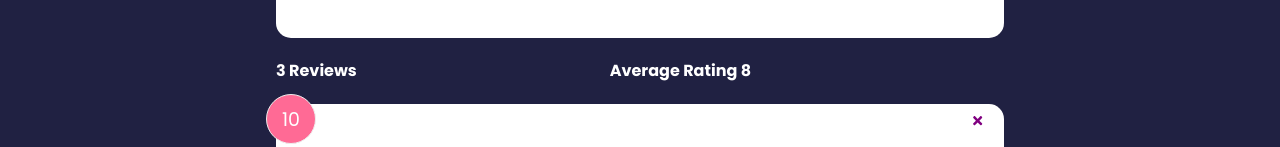
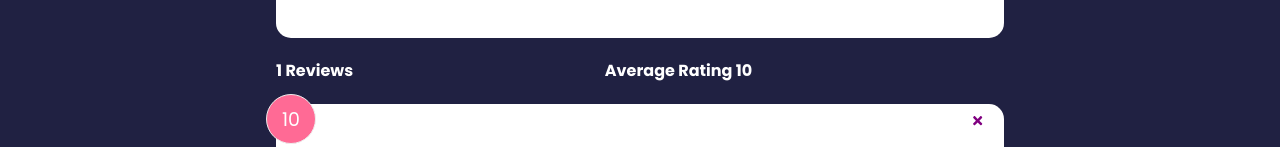
Before and after one commit to haamid10/feedback-UI, a React (Create React App) app: page / in a window 1280 px wide. Shown: the part 355-502 px from the top of the page. Built offline with nearby package versions, Linux system fonts and the light colour scheme.

Commit message:
usecontext in FeedbackStats

```diff
--- a/src/components/FeedbackStats.jsx
+++ b/src/components/FeedbackStats.jsx
@@ -1,6 +1,9 @@
 
-import PropTypes from 'prop-types'
-const FeedbackStats = ({feedback}) => {
+import { useContext } from 'react'
+import FeedbackContext from '../context/FeedbackContext'
+const FeedbackStats = () => {
+  const{feedback}=useContext(FeedbackContext)
+
   let average = feedback.reduce((acc,cur)=>{
     return acc + cur.rating
   },0)/feedback.length
@@ -15,8 +18,6 @@ const FeedbackStats = ({feedback}) => {
       </div>
   )
 }
-FeedbackStats.PropType ={
-  feedback : PropTypes.array.isRequired
-}
+
 
 export default FeedbackStats
```
